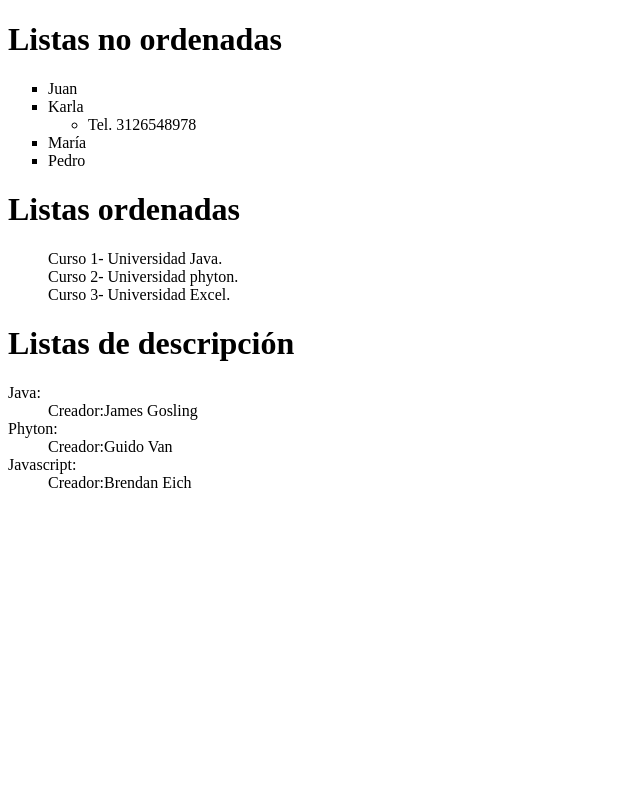
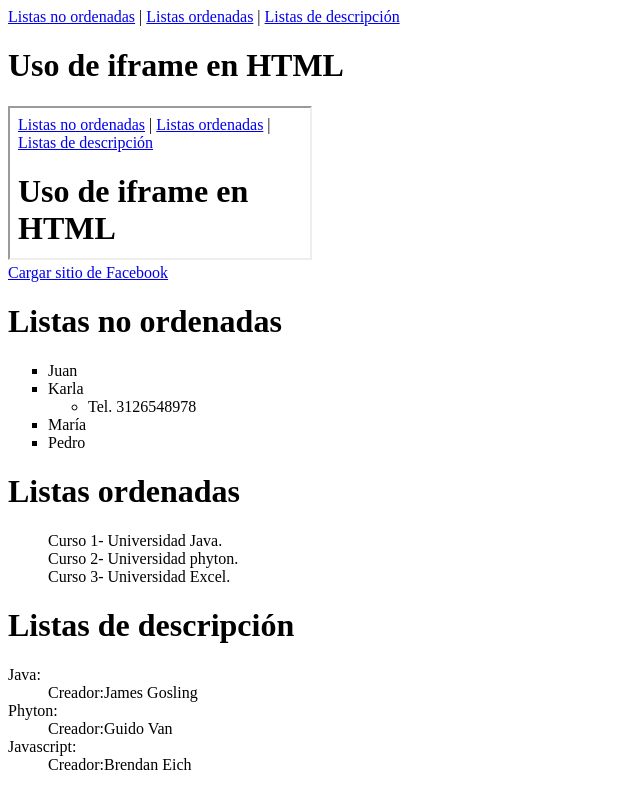
Before and after one commit to Brigitte9219/CursoFrontEndWeb, a plain HTML site: page listas.html in a window 1280 px wide. Shown: the whole page, without its empty margins (0-640 px from the left). Drawn offline with Linux system fonts and the light colour scheme.

Commit message:
Marcadores o Bookmarks con HTML - iframes

```diff
--- a/listas.html
+++ b/listas.html
@@ -7,7 +7,19 @@
     <title>Listas en HTML</title>
 </head>
 <body>
-    <h1>Listas no ordenadas</h1>
+
+    <a href="#noordenadas">Listas no ordenadas</a> |
+    <a href="#ordenadas">Listas ordenadas</a> |
+    <a href="#descripcion">Listas de descripción</a>
+
+    <h1>Uso de iframe en HTML</h1>
+    <iframe src="listas.html" name="brigitte"></iframe>
+    <div>
+        <a href="http://192.168.0.228:8090/dashboard" target="brigitte">Cargar sitio de Facebook</a>
+    </div>
+
+
+    <h1 id="noordenadas">Listas no ordenadas</h1>
     <ul style="list-style-type: square;">
         <li>Juan</li>
         <li>Karla
@@ -19,14 +31,14 @@
         <li>Pedro</li>
     </ul>
 
-    <h1>Listas ordenadas</h1>
+    <h1 id="ordenadas">Listas ordenadas</h1>
     <ol type="1">
         <li>Universidad Java</li>
         <li>Universidad phyton</li>
         <li>Universidad Excel</li>
     </ol>
 
-    <h1>Listas de descripción</h1>
+    <h1 id="descripcion">Listas de descripción</h1>
     <dl>
         <dt>Java:</dt>
         <dd>Creador:James Gosling</dd>
```
Also changed, not shown: texto.html (added, +11 -0 lines).
